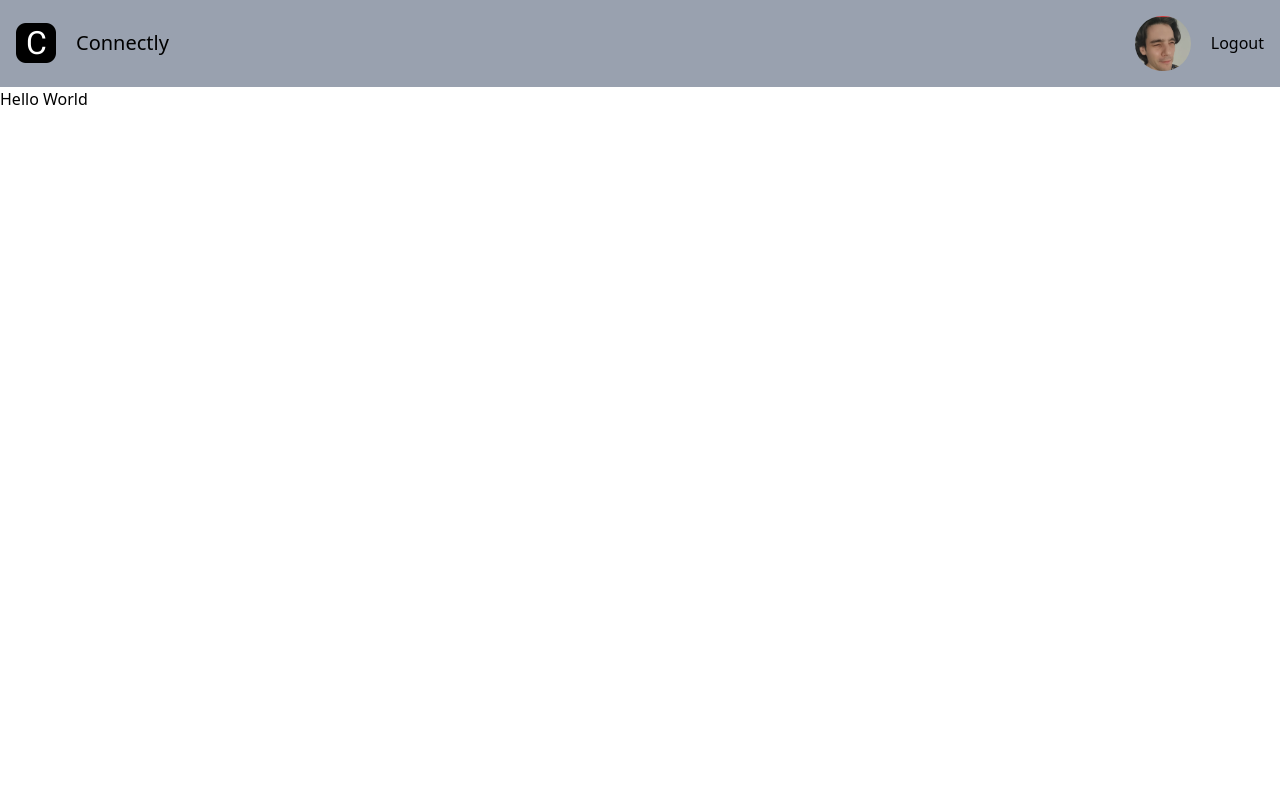
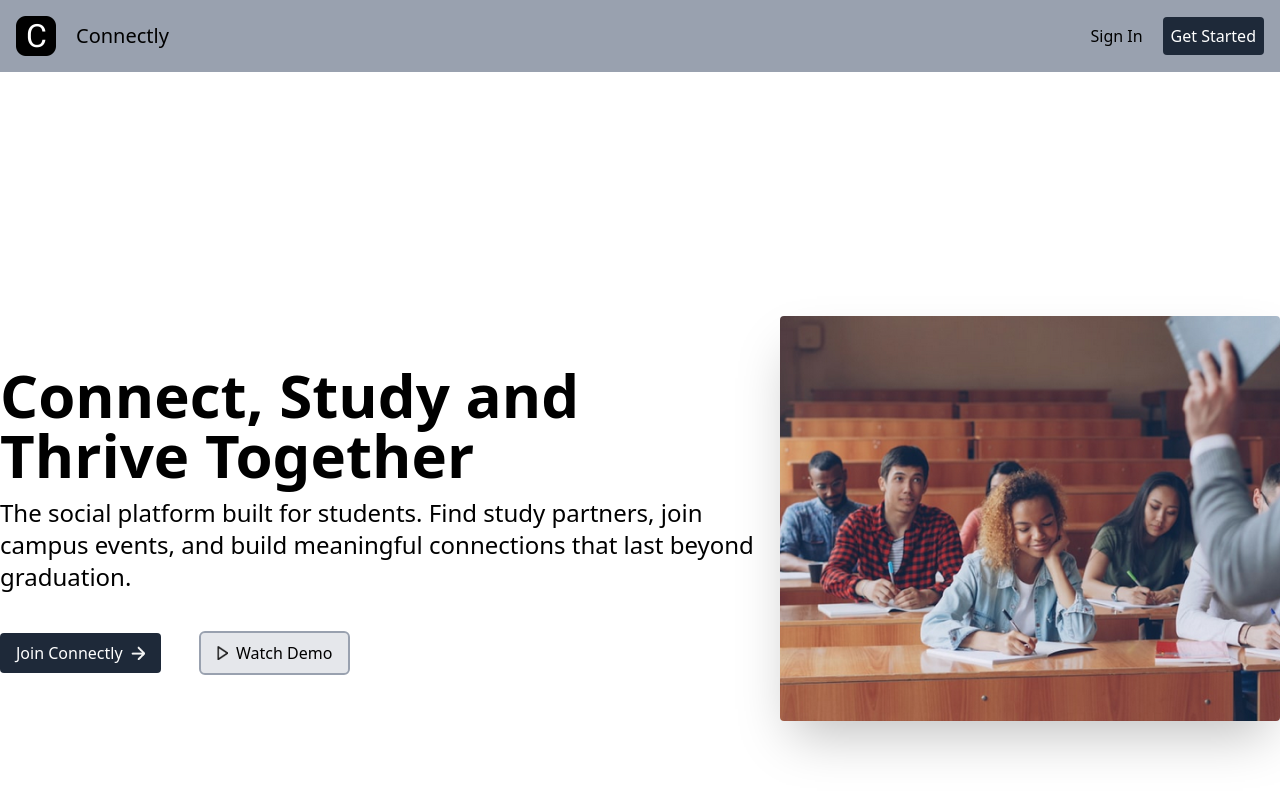
Before and after one commit to larongbingo/MO.IT120, a React (Vite) app: page / in a window 1280 px wide. Shown: the top 800 px of the page. Built offline with nearby package versions, Linux system fonts and the light colour scheme.

Commit message:
feat: refactor index.html into LandingPage.tsx

```diff
--- a/package.json
+++ b/package.json
@@ -13,6 +13,7 @@
     "@tailwindcss/vite": "^4.1.14",
     "react": "^19.1.1",
     "react-dom": "^19.1.1",
+    "react-router-dom": "^7.9.4",
     "tailwindcss": "^4.1.14"
   },
   "devDependencies": {
--- a/src/App.tsx
+++ b/src/App.tsx
@@ -1,12 +1,14 @@
-import Navbar from "./components/Navbar";
+import { BrowserRouter, Route, Routes } from "react-router-dom";
+import LandingPage from "./pages/LandingPage.tsx";
 
 function App() {
-  return (
-    <>
-        <Navbar isLoggedIn={true} />
-        <h1>Hello World</h1>
-    </>
-  )
+    return (
+        <BrowserRouter>
+            <Routes>
+                <Route path="/" element={<LandingPage />} />
+            </Routes>
+        </BrowserRouter>
+    );
 }
 
 export default App
--- a/src/components/Navbar.tsx
+++ b/src/components/Navbar.tsx
@@ -1,42 +1,16 @@
 import connectlyLogo from "/Logo.png";
-import profilePic from "/profile pic.png";
+import * as React from "react";
+import {Link} from "react-router-dom";
 
-function Navbar({isLoggedIn}: { isLoggedIn: boolean }) {
+function Navbar({children, homeRoute}: { children: React.ReactNode, homeRoute: string }) {
     return (
         <header className="bg-gray-400">
             <nav className="flex flex-wrap items-center justify-between mx-auto p-4">
-                <a href="/" className="flex items-center space-x-5">
+                <Link to={homeRoute} className="flex items-center space-x-5">
                     <img src={connectlyLogo} alt="Connectly Logo" width="40"/>
                     <h5 className="text-xl">Connectly</h5>
-                </a>
-
-                {
-                    !isLoggedIn ?
-                        (
-                            <ul className="flex items-center space-x-5">
-                                <li>
-                                    <a href="./app.html">Sign In</a>
-                                </li>
-                                <li>
-                                    <a href="./app.html" className="text-white bg-gray-800 hover:bg-gray-950 p-2 rounded">Get
-                                        Started</a>
-                                </li>
-                            </ul>
-                        ) :
-                        (
-                            <ul className="flex items-center space-x-5">
-                                <li>
-                                    <a href="#">
-                                        <img src={profilePic} alt="Profile Picture"
-                                             className="rounded-full w-14"/>
-                                    </a>
-                                </li>
-                                <li>
-                                    <a href="/">Logout </a>
-                                </li>
-                            </ul>
-                        )
-                }
+                </Link>
+                {children}
             </nav>
         </header>
     )
--- /dev/null
+++ b/src/pages/LandingPage.tsx
@@ -0,0 +1,113 @@
+import { Link } from "react-router-dom";
+import rightArrow from "/RightArrow.png";
+import play from "/Play.png";
+import heroSectionImage from "/hero section image.png";
+import Navbar from "../components/Navbar.tsx";
+import userLogo from "/Users Logo.png";
+import lightningLogo from "/Lightning Logo.png";
+import bookLogo from "/Book Logo.png";
+
+function LandingPage() {
+    return (
+        <>
+            <Navbar homeRoute="/">
+                <ul className="flex items-center space-x-5">
+                    <li>
+                        <Link to="/app">Sign In</Link>
+                    </li>
+                    <li>
+                        <Link to="/app" className="text-white bg-gray-800 hover:bg-gray-950 p-2 rounded">Get
+                            Started</Link>
+                    </li>
+                </ul>
+            </Navbar>
+            <main>
+                <HeroSection/>
+                <FeaturesSection/>
+                <ContactUsSection/>
+            </main>
+        </>
+    )
+}
+
+function HeroSection() {
+    return (
+        <section id="heroSection"
+                 className="container mx-auto lg:flex lg:items-center lg:justify-between pt-56 pb-56 m-5">
+        <div>
+                <h2 className="font-bold text-6xl pb-3">Connect, Study and Thrive Together</h2>
+                <p className="text-2xl">The social platform built for students. Find study partners, join campus events,
+                    and build meaningful connections that last beyond graduation.</p>
+                <nav className="flex items-center space-x-10 mt-10">
+                    <Link to="/app"
+                       className="text-white rounded bg-gray-800 hover:bg-gray-950 pt-2 pb-2 pl-4 pr-4 flex items-center space-x-2">
+                        <span>Join Connectly</span>
+                        <img src={rightArrow} className="h-3.5"/>
+                    </Link>
+                    <a href="#"
+                       className="rounded outline-2 outline-gray-400 bg-gray-200 hover:bg-gray-400 pt-2 pb-2 pl-4 pr-4 flex items-center space-x-2">
+                        <img src={play} className="h-3.5"/>
+                        <span>Watch Demo</span>
+                    </a>
+                </nav>
+            </div>
+            <img src={heroSectionImage} alt="Students studying"
+                 className="rounded shadow-2xl w-5xl lg:mt-0 mt-10"/>
+        </section>
+    )
+}
+
+function FeaturesSection() {
+    return (
+        <section id="featuresSection" className="bg-gray-300 pt-52 pb-52">
+            <h2 className="text-center font-bold text-3xl">Everything you need to succeed</h2>
+            <p className="text-center font-medium text-xl p-3">Connectly brings together all the tools and connections
+                you need to excel in your academic journey.</p>
+
+            <div className="lg:flex lg:items-center container mx-auto">
+                <div className="bg-white rounded m-10 p-10 space-y-3 min-h-60">
+                    <img src={userLogo} className="w-10"/>
+                    <h4 className="font-medium text-xl">Study Groups</h4>
+                    <p>Find and create study groups for your classes. Connect with classmates who share your academic
+                        goals.</p>
+                </div>
+                <div className="bg-white rounded m-10 p-10 space-y-3 min-h-60">
+                    <img src={lightningLogo} className="w-10"/>
+                    <h4 className="font-medium text-xl">Quick Connections</h4>
+                    <p>Instantly connect with students in your major or classes. Build your academic network
+                        effortlessly.</p>
+                </div>
+                <div className="bg-white rounded m-10 p-10 space-y-3 min-h-60">
+                    <img src={bookLogo} className="w-10"/>
+                    <h4 className="font-medium text-xl">Course Communities</h4>
+                    <p>Join communities for your specific courses. Share notes, ask questions, and collaborate on
+                        projects.</p>
+                </div>
+            </div>
+        </section>
+    )
+}
+
+function ContactUsSection() {
+    return (
+        <section id="contactUsSection" className="bg-black pt-32 pb-32">
+            <div className="container mx-auto lg:flex lg:items-center pb-10">
+                <div className="text-white xl:mr-56 space-y-3">
+                    <h4 className="text-4xl font-bold">Ready to transform your college experience?</h4>
+                    <p className="text-xl">Join Connectly today and discover a community of motivated students ready to
+                        support your academic journey.</p>
+                    <form className="space-x-5">
+                        <input type="email" name="email" id="email" placeholder="Email Address"
+                               className="rounded-3xl text-black m-2 w-sm"/>
+                        <button type="submit" className="rounded-lg bg-white text-black m-2 pt-1 pb-1 pl-2 pr-2">Contact
+                            Us
+                        </button>
+                    </form>
+                </div>
+                <img src="./images/contact us section.png" className="rounded-2xl w-full mt-10"/>
+            </div>
+        </section>
+    )
+}
+
+export default LandingPage
```
Also changed, not shown: 1 other file (tests, documents, lock files or other folders).
